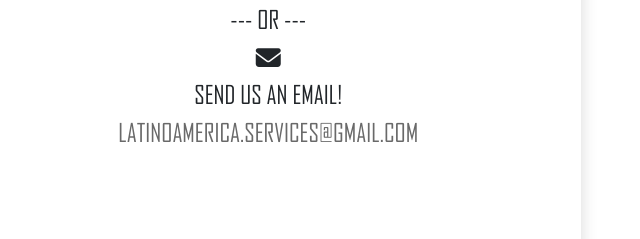
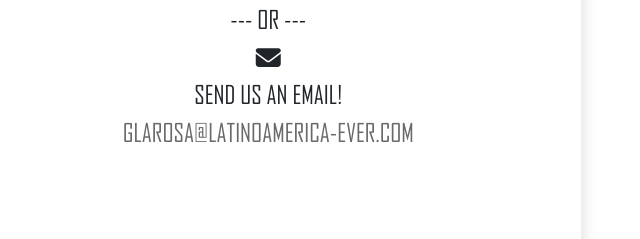
Before and after one commit to ernestovelarde/latinoamericaservices, a plain HTML site: page Code/index.html in a window 1280 px wide. Shown: the part 1927-2166 px from the top of the page, 629-1269 px from the left. Drawn offline with nearby package versions, Linux system fonts and the light colour scheme.

Commit message:
Changed index.html email link

```diff
--- a/Code/index.html
+++ b/Code/index.html
@@ -299,7 +299,7 @@
                         </br>
                         SEND US AN EMAIL!
                         </br>
-                        <a href="mailto:latinoamerica.services@gmail.com">LATINOAMERICA.SERVICES@GMAIL.COM</a>
+                        <a href="mailto:latinoamerica.services@gmail.com">GLAROSA@LATINOAMERICA-EVER.COM</a>
                     </p>
                 </div>
 
```
